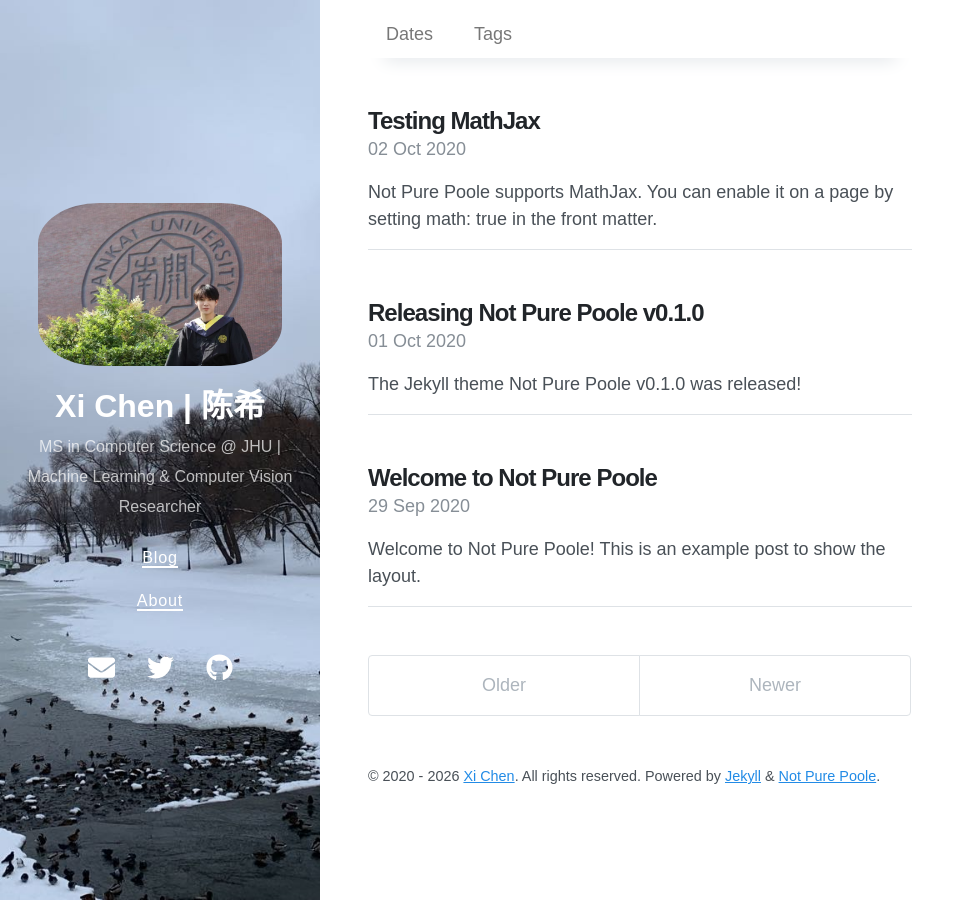
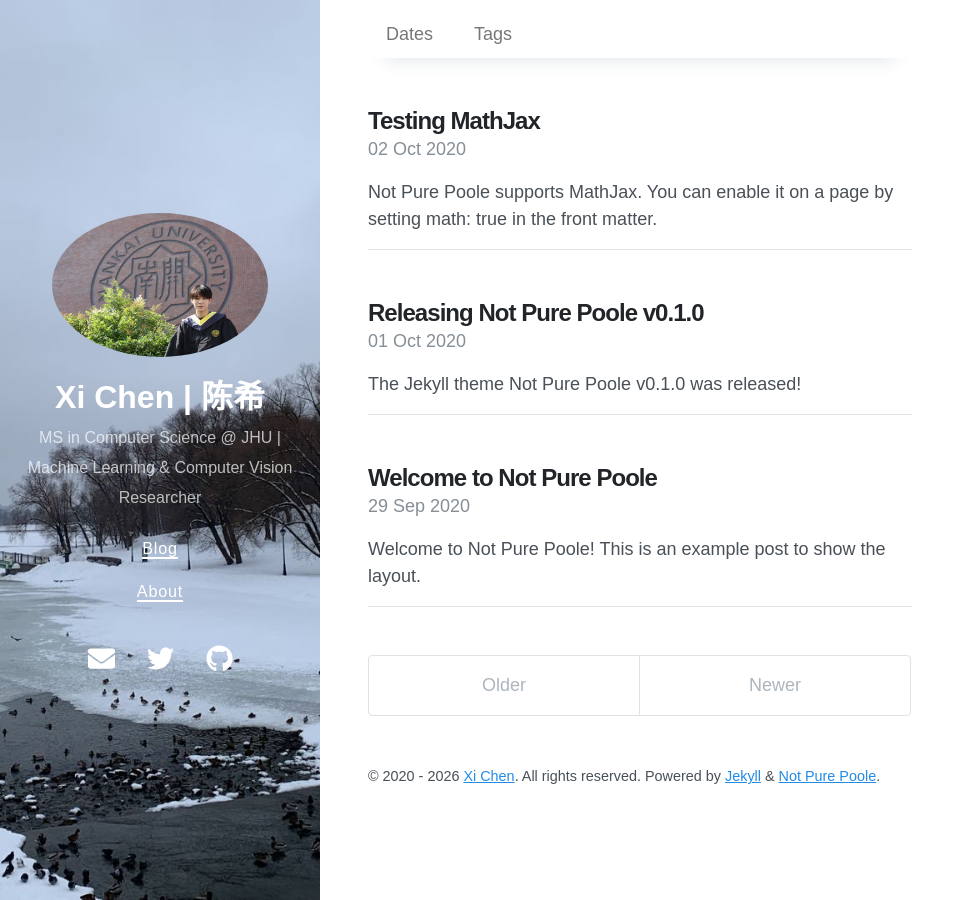
Before and after one commit to XiChen0522/XiChen0522.github.io, a Jekyll site: the page built from index.html, in a window 1280 px wide. Shown: the whole page, without its empty margins (0-975 px from the left). Built offline with Jekyll 4.4.1, drawn with Linux system fonts in a browser that asks for light colours; nearby versions of some CDN libraries; the list of posts is cut into pages by our own code.

Commit message:
Update avatar image styles for better appearance

```diff
--- a/_sass/_sidebar.scss
+++ b/_sass/_sidebar.scss
@@ -14,9 +14,9 @@
 }
 
 .avatar-image {
-  width: 85%;
-  height: 85%;
-  border-radius: 25%;
+  width: 75%;
+  height: 75%;
+  border-radius: 50%;
   display: block;
   margin-right: auto;
   margin-left: auto;
```
